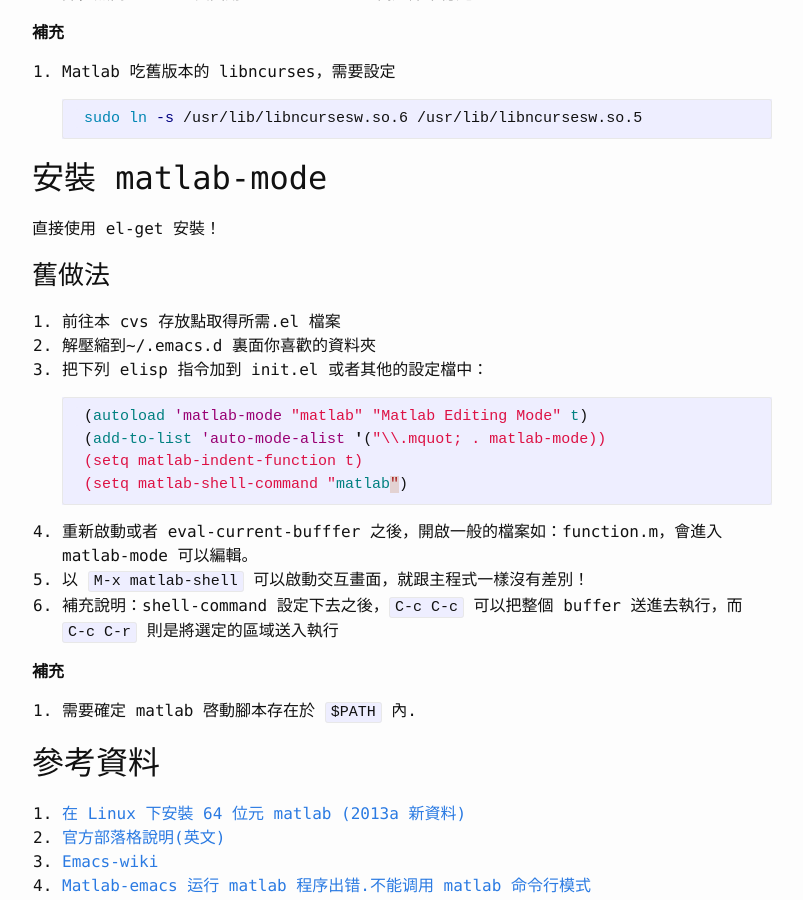
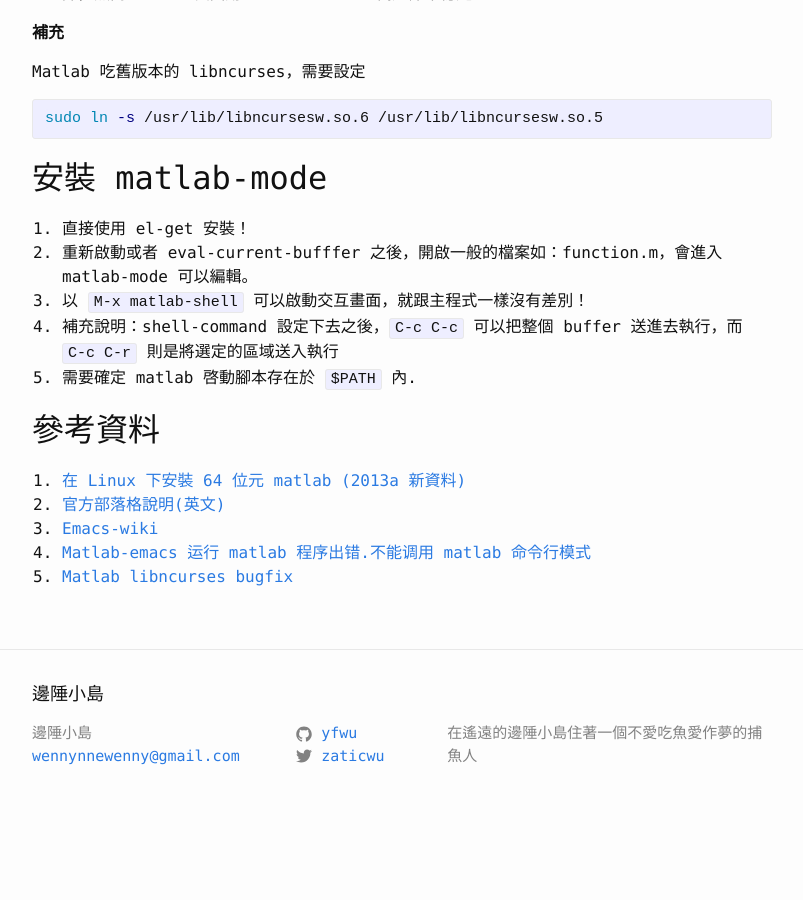
Before and after one commit to algaebrown/yfwu.github.io, a Jekyll site: the page built from _posts/emacs/2016-08-04-matlab-in-emacs.md, in a window 1280 px wide and 900 px high, scrolled down 1310 px. Shown: the whole window, without its empty margins (238-1041 px from the left). Built offline with Jekyll 4.4.1, drawn with Linux system fonts in a browser that asks for light colours; comment, search, counter and statistics services are not loaded; after the commit the page ends 2137 px from its top, so only the background shows below that.

Commit message:
delete old content

````diff
--- a/_posts/emacs/2016-08-04-matlab-in-emacs.md
+++ b/_posts/emacs/2016-08-04-matlab-in-emacs.md
@@ -29,35 +29,19 @@ category: emacs
 
 **補充**
 
-1. Matlab 吃舊版本的 libncurses，需要設定
+Matlab 吃舊版本的 libncurses，需要設定
 
-    ```shell
-    sudo ln -s /usr/lib/libncursesw.so.6 /usr/lib/libncursesw.so.5
-    ```
+{% highlight shell %}
+sudo ln -s /usr/lib/libncursesw.so.6 /usr/lib/libncursesw.so.5
+{% endhighlight %}
 
 ## 安裝 matlab-mode
 
-直接使用 el-get 安裝！
-
-### 舊做法
-1. 前往本 cvs 存放點取得所需.el 檔案
-2. 解壓縮到~/.emacs.d 裏面你喜歡的資料夾
-3. 把下列 elisp 指令加到 init.el 或者其他的設定檔中：
-
-    ```emacs-lisp
-    (autoload 'matlab-mode "matlab" "Matlab Editing Mode" t)
-    (add-to-list 'auto-mode-alist '("\\.mquot; . matlab-mode))
-    (setq matlab-indent-function t)
-    (setq matlab-shell-command "matlab")
-    ```
-
-4. 重新啟動或者 eval-current-bufffer 之後，開啟一般的檔案如：function.m，會進入 matlab-mode 可以編輯。
-5. 以 ```M-x matlab-shell``` 可以啟動交互畫面，就跟主程式一樣沒有差別！
-6. 補充說明：shell-command 設定下去之後，```C-c C-c``` 可以把整個 buffer 送進去執行，而 ```C-c C-r``` 則是將選定的區域送入執行
-
-**補充**
-
-1. 需要確定 matlab 啓動腳本存在於 ``$PATH`` 內.
+1. 直接使用 el-get 安裝！
+2. 重新啟動或者 eval-current-bufffer 之後，開啟一般的檔案如：function.m，會進入 matlab-mode 可以編輯。
+3. 以 ```M-x matlab-shell``` 可以啟動交互畫面，就跟主程式一樣沒有差別！
+4. 補充說明：shell-command 設定下去之後，```C-c C-c``` 可以把整個 buffer 送進去執行，而 ```C-c C-r``` 則是將選定的區域送入執行
+5. 需要確定 matlab 啓動腳本存在於 ``$PATH`` 內.
 
 ## 參考資料
 
````
